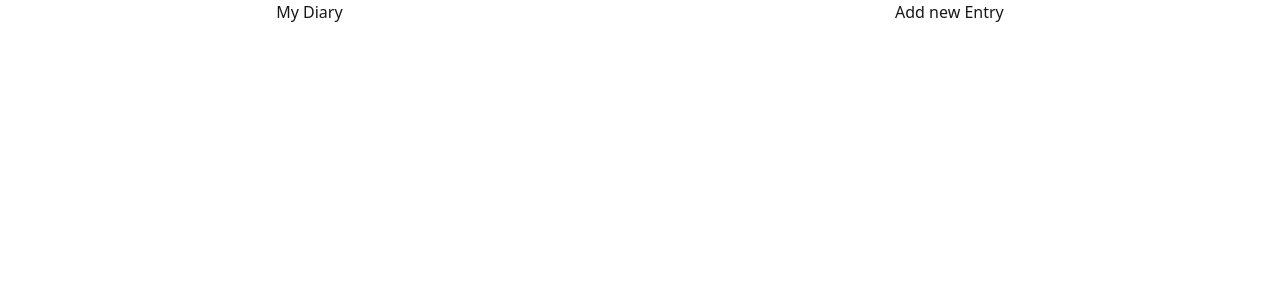
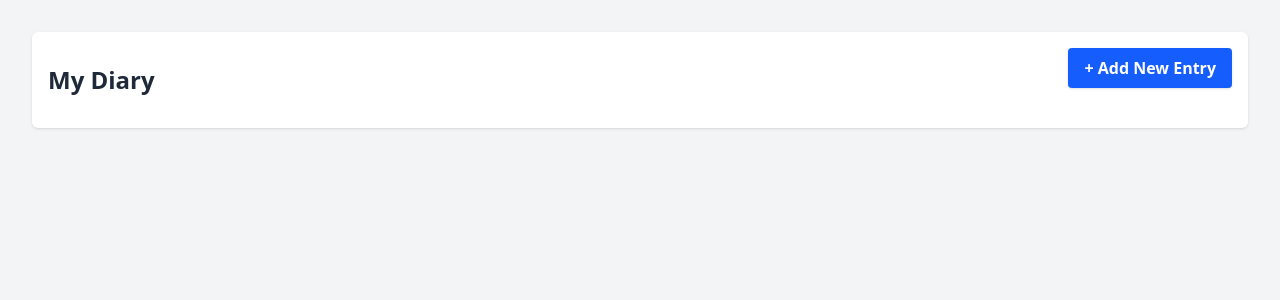
Before and after one commit to SergiiBzn/personal-diary-react, a React (Vite) app: page / in a window 1280 px wide. Shown: the top 300 px of the page. Built offline with nearby package versions, Linux system fonts and the light colour scheme.

Commit message:
Styling erstellen

```diff
--- a/src/App.jsx
+++ b/src/App.jsx
@@ -37,7 +37,7 @@
   };
 
   return (
-    <>
+    <div className='min-h-screen bg-gray-100 p-4 sm:p-8'>
       <Header setIsAddModalOpen={() => setIsAddModalOpen(true)} />
       {isAddModalOpen && (
         <AddEntryModal
@@ -62,7 +62,7 @@
           }}
         />
       )}
-    </>
+    </div>
   );
 };
 
--- a/src/components/AddEntryButton.jsx
+++ b/src/components/AddEntryButton.jsx
@@ -1,7 +1,12 @@
 function AddEntryButton({ setIsAddModalOpen }) {
   return (
-    <div>
-      <button onClick={() => setIsAddModalOpen(true)}>Add new Entry</button>
+    <div className='flex justify-end mb-6'>
+      <button
+        onClick={() => setIsAddModalOpen(true)}
+        className='bg-blue-600 hover:bg-blue-700 text-white font-semibold py-2 px-4 rounded shadow transition duration-200'
+      >
+        + Add New Entry
+      </button>
     </div>
   );
 }
--- a/src/components/EntryCard.jsx
+++ b/src/components/EntryCard.jsx
@@ -7,7 +7,7 @@
         <img
           src={entry.image}
           alt={entry.title}
-          className='w-full h-auto mt-2 rounded'
+          className='h-auto mt-2 rounded'
         />
       )}
       <p className='mt-2 text-gray-700'>{entry.content.slice(0, 100)}...</p>
--- a/src/components/Header.jsx
+++ b/src/components/Header.jsx
@@ -2,10 +2,10 @@
 
 function Header({ setIsAddModalOpen }) {
   return (
-    <div className='flex justify-around'>
-      <h1>My Diary</h1>
+    <header className="flex items-center justify-between bg-white shadow p-4 rounded-md mb-6">
+      <h1 className="text-2xl font-bold text-gray-800">My Diary</h1>
       <AddEntryButton setIsAddModalOpen={setIsAddModalOpen} />
-    </div>
+    </header>
   );
 }
 
```
